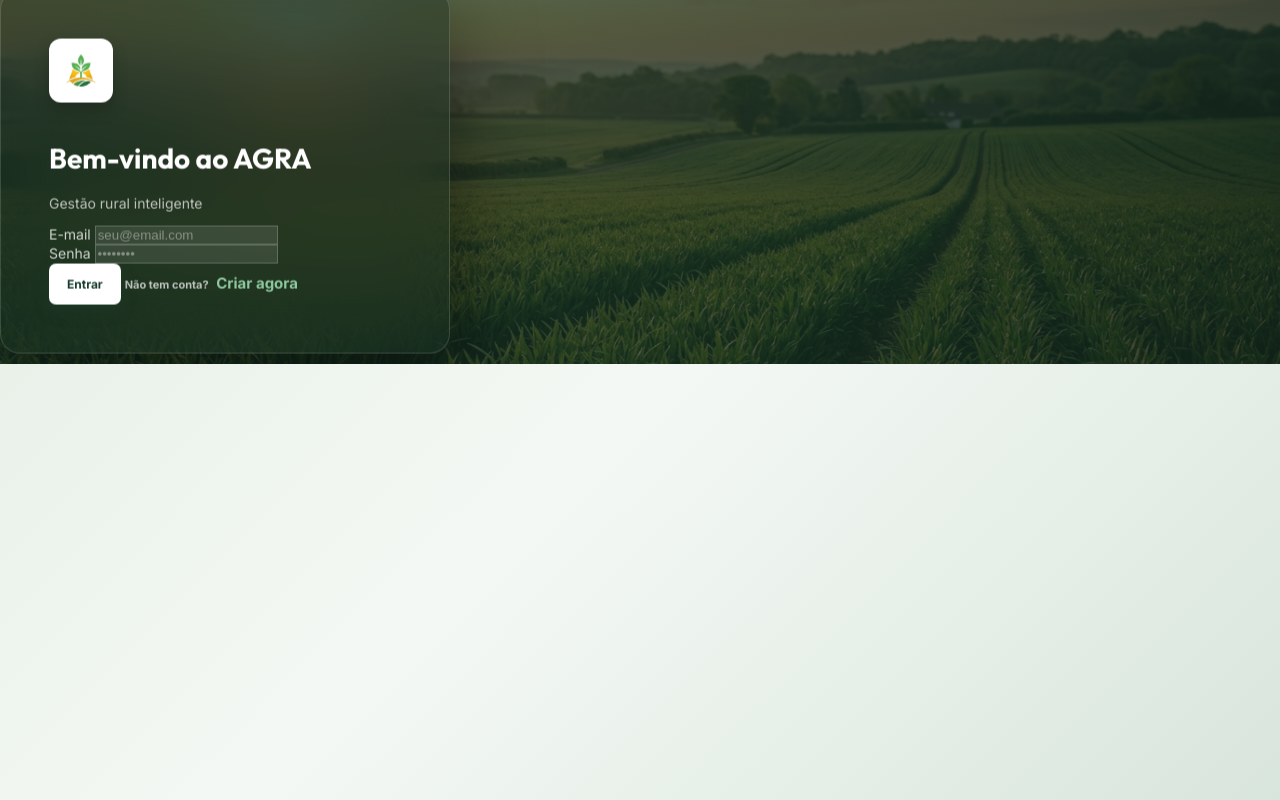
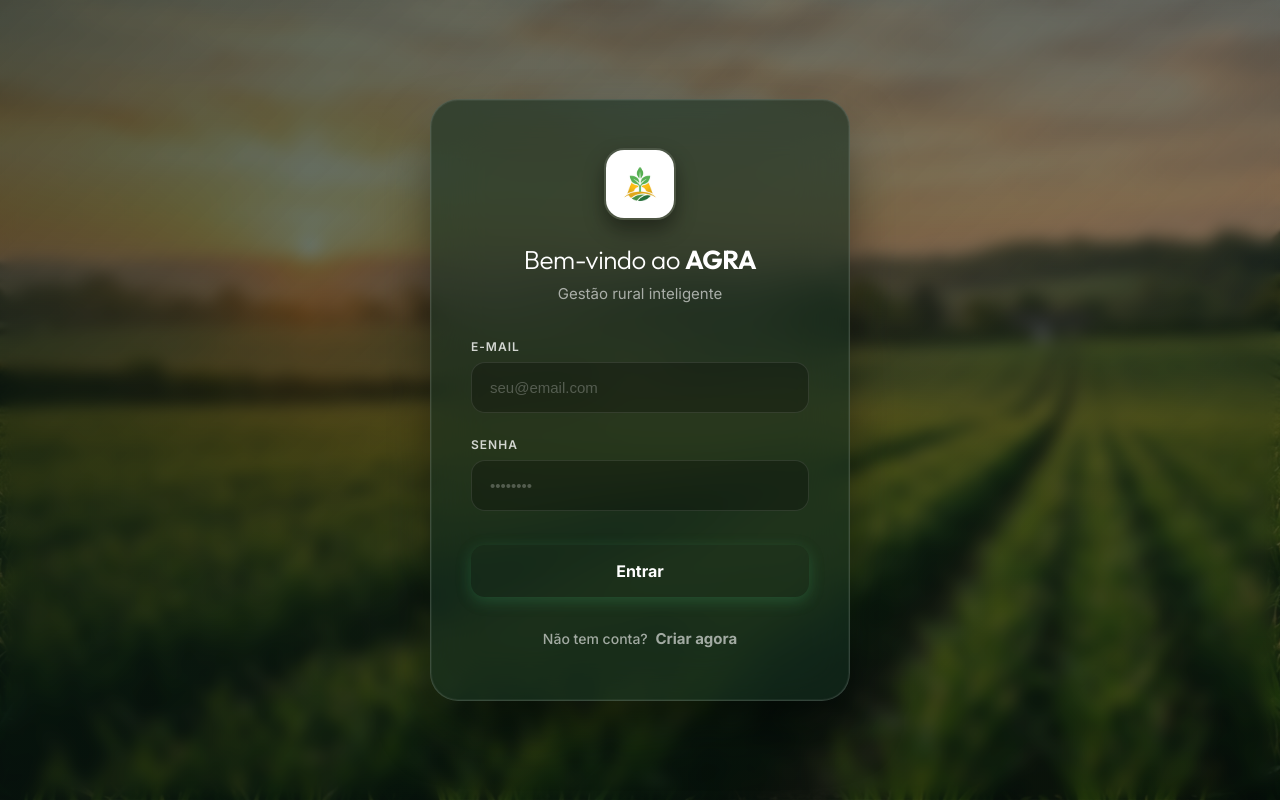
Before and after one commit to JhemyM/AMA, an Electron app: page login.html in a window 1280 px wide. Drawn offline with nearby package versions, Linux system fonts and the light colour scheme.

Commit message:
style: overhaul authentication UI with premium glassmorphism

```diff
--- a/styles.css
+++ b/styles.css
@@ -659,3 +659,198 @@ body {
 [data-theme="dark"] .icon-button:hover {
   color: #fff !important;
 }
+
+/* ========================================= */
+/* PREMIUM AUTHENTICATION SCREEN (LOGIN)     */
+/* ========================================= */
+
+.auth-wrapper {
+  position: fixed;
+  top: 0; left: 0; width: 100vw; height: 100vh;
+  display: flex;
+  align-items: center;
+  justify-content: center;
+  background: url('bg-login.jpg') no-repeat center center / cover;
+  animation: authBgPan 30s infinite alternate linear;
+  z-index: 9999;
+}
+
+@keyframes authBgPan {
+  from { background-position: 0% 50%; }
+  to { background-position: 100% 50%; }
+}
+
+.auth-wrapper::before {
+  content: '';
+  position: absolute;
+  top: 0; left: 0; width: 100%; height: 100%;
+  background: linear-gradient(135deg, rgba(11, 28, 20, 0.7) 0%, rgba(11, 28, 20, 0.4) 100%);
+  backdrop-filter: blur(8px);
+  -webkit-backdrop-filter: blur(8px);
+}
+
+.auth-glass-panel {
+  position: relative;
+  width: 90%;
+  max-width: 420px;
+  background: rgba(20, 45, 33, 0.6);
+  backdrop-filter: blur(25px);
+  -webkit-backdrop-filter: blur(25px);
+  border: 1px solid rgba(255, 255, 255, 0.15);
+  box-shadow: 0 30px 60px -12px rgba(0, 0, 0, 0.6), inset 0 0 0 1px rgba(255, 255, 255, 0.05);
+  border-radius: 28px;
+  padding: 48px 40px;
+  transform: translateY(20px);
+  opacity: 0;
+  animation: authPanelIn 0.8s cubic-bezier(0.16, 1, 0.3, 1) forwards;
+}
+
+@keyframes authPanelIn {
+  to { transform: translateY(0); opacity: 1; }
+}
+
+.auth-header {
+  text-align: center;
+  margin-bottom: 36px;
+}
+
+.auth-logo img {
+  width: 72px;
+  height: 72px;
+  border-radius: 20px;
+  box-shadow: 0 10px 20px rgba(0,0,0,0.4);
+  margin-bottom: 20px;
+  border: 2px solid rgba(255,255,255,0.1);
+  transition: transform 0.3s ease;
+}
+
+.auth-logo img:hover {
+  transform: scale(1.05) rotate(2deg);
+}
+
+.auth-header h1 {
+  font-size: 26px;
+  color: #fff;
+  margin: 0 0 8px 0;
+  font-weight: 300;
+  letter-spacing: -0.5px;
+}
+
+.auth-header h1 strong {
+  color: var(--primary);
+  font-weight: 800;
+}
+
+.auth-header p {
+  color: rgba(255, 255, 255, 0.6);
+  font-size: 15px;
+  margin: 0;
+}
+
+.auth-form .form-group {
+  margin-bottom: 24px;
+  text-align: left;
+}
+
+.auth-form label {
+  display: block;
+  font-size: 12px;
+  color: rgba(255, 255, 255, 0.8);
+  margin-bottom: 8px;
+  font-weight: 600;
+  letter-spacing: 1px;
+  text-transform: uppercase;
+}
+
+.auth-form input {
+  width: 100%;
+  background: rgba(0, 0, 0, 0.25);
+  border: 1px solid rgba(255, 255, 255, 0.1);
+  color: #fff;
+  padding: 16px 18px;
+  border-radius: 14px;
+  font-size: 15px;
+  transition: all 0.3s cubic-bezier(0.16, 1, 0.3, 1);
+  box-sizing: border-box;
+}
+
+.auth-form input:focus {
+  outline: none;
+  border-color: var(--primary);
+  background: rgba(0, 0, 0, 0.4);
+  box-shadow: 0 0 0 4px rgba(60, 163, 100, 0.15);
+}
+
+.auth-form input::placeholder {
+  color: rgba(255, 255, 255, 0.25);
+}
+
+.auth-btn {
+  width: 100%;
+  padding: 16px;
+  font-size: 16px;
+  font-weight: 700;
+  border-radius: 14px;
+  background: linear-gradient(135deg, var(--primary) 0%, #2b7a4b 100%);
+  color: #fff;
+  border: none;
+  cursor: pointer;
+  box-shadow: 0 4px 15px rgba(60, 163, 100, 0.3);
+  transition: all 0.3s cubic-bezier(0.16, 1, 0.3, 1);
+  margin-top: 10px;
+}
+
+.auth-btn:hover {
+  transform: translateY(-3px);
+  box-shadow: 0 8px 25px rgba(60, 163, 100, 0.4);
+  background: linear-gradient(135deg, #4ad17c 0%, var(--primary) 100%);
+}
+
+.auth-btn:active {
+  transform: translateY(1px);
+}
+
+.switch-auth {
+  width: 100%;
+  background: transparent;
+  border: none;
+  color: rgba(255, 255, 255, 0.6);
+  font-size: 14px;
+  margin-top: 28px;
+  cursor: pointer;
+  transition: color 0.3s ease;
+  font-weight: 500;
+}
+
+.switch-auth span {
+  color: var(--primary);
+  font-weight: 700;
+  margin-left: 4px;
+}
+
+.switch-auth:hover {
+  color: rgba(255, 255, 255, 0.95);
+}
+
+.form-error {
+  background: rgba(255, 59, 48, 0.15);
+  border: 1px solid rgba(255, 59, 48, 0.3);
+  color: #ff453a;
+  padding: 14px;
+  border-radius: 10px;
+  font-size: 14px;
+  margin-bottom: 20px;
+  font-weight: 500;
+  display: none;
+}
+.form-error:not([hidden]) {
+  display: block;
+  animation: shakeError 0.4s cubic-bezier(0.36, 0.07, 0.19, 0.97) both;
+}
+
+@keyframes shakeError {
+  10%, 90% { transform: translate3d(-1px, 0, 0); }
+  20%, 80% { transform: translate3d(2px, 0, 0); }
+  30%, 50%, 70% { transform: translate3d(-4px, 0, 0); }
+  40%, 60% { transform: translate3d(4px, 0, 0); }
+}
```
